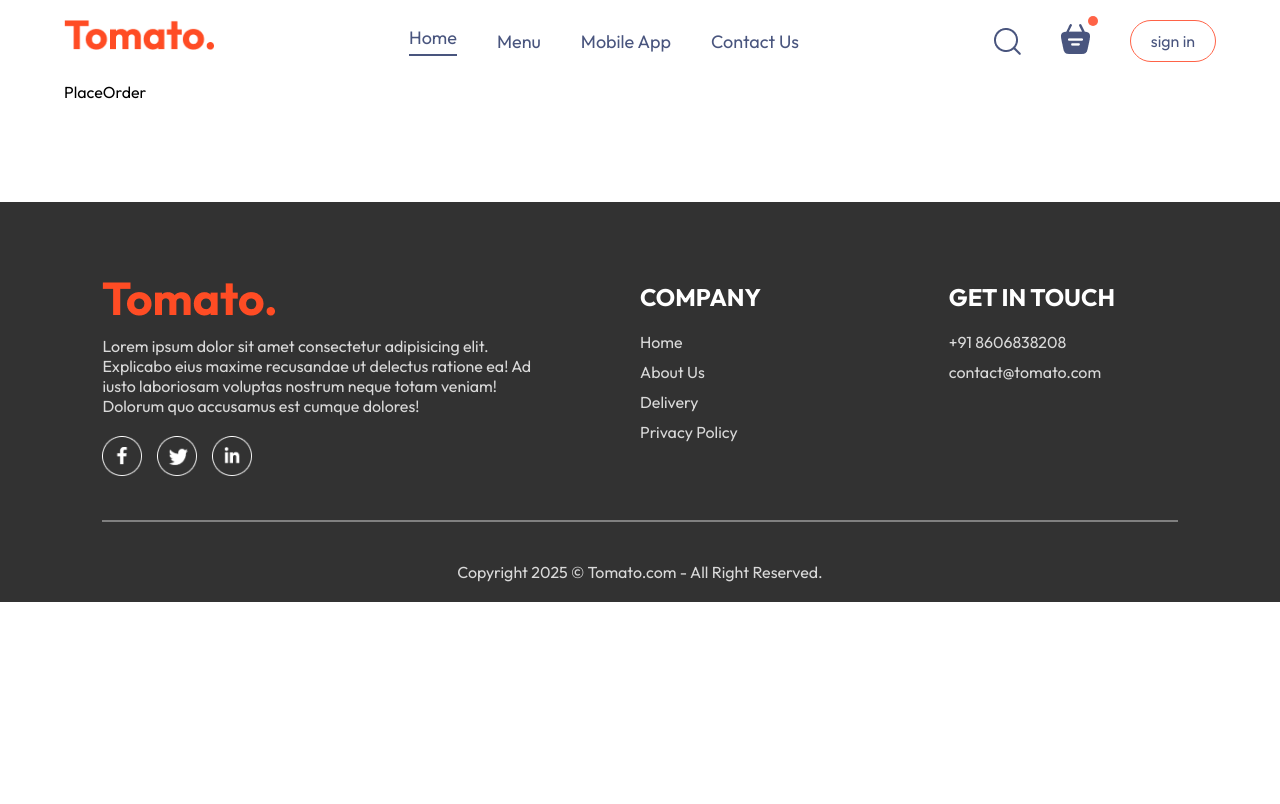
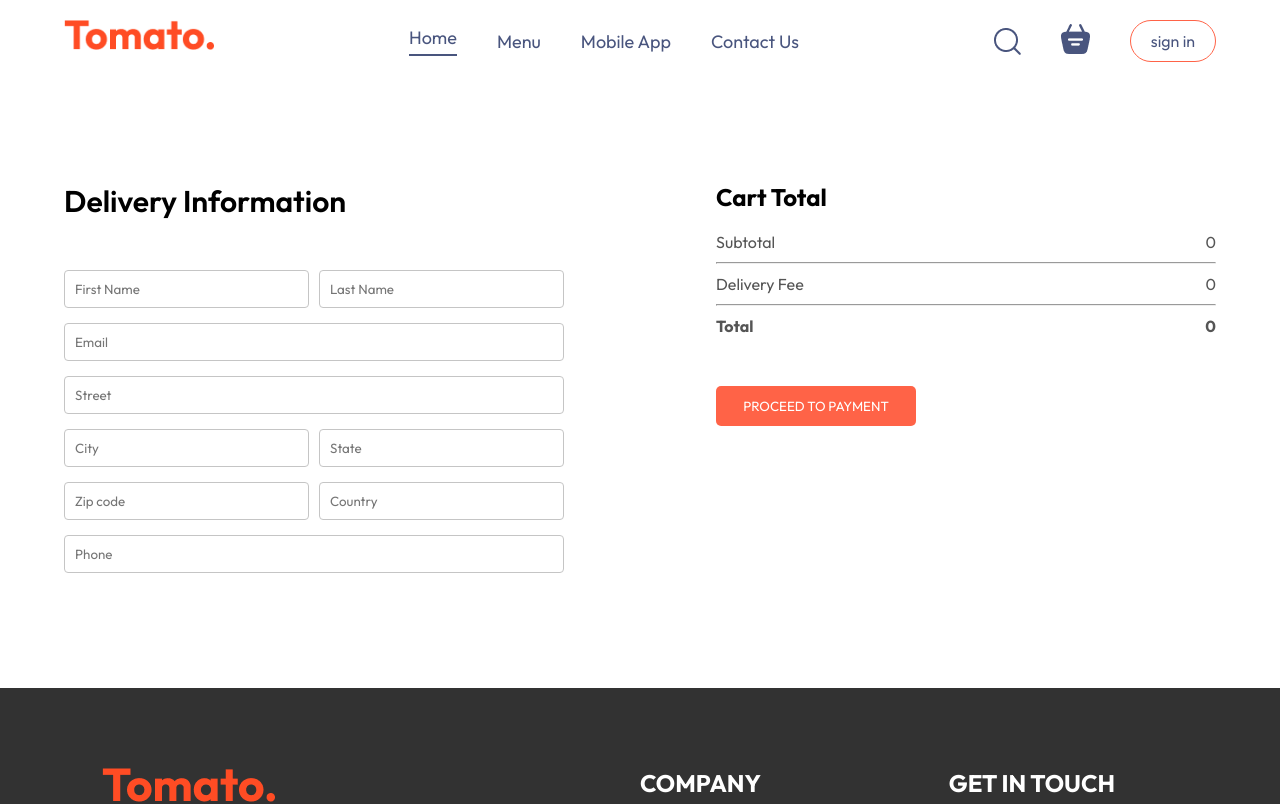
Before and after one commit to arunlalto/Tomato-food-delivery-app, a React (Vite) app in the folder frontend/: page /order in a window 1280 px wide. Shown: the top 804 px of the page. Built offline with nearby package versions, Linux system fonts and the light colour scheme.

Commit message:
frontend completed

```diff
--- a/frontend/src/components/footer/Footer.css
+++ b/frontend/src/components/footer/Footer.css
@@ -31,7 +31,9 @@
 .footer-social-icons img{
     width: 40px;
     margin-right: 15px;
-
+}
+.footer-social-icons img:hover{
+    transform: scale(1.05);
 }
 .footer hr{
     width: 100%;
--- a/frontend/src/components/loginPopup/LoginPopup.jsx
+++ b/frontend/src/components/loginPopup/LoginPopup.jsx
@@ -3,7 +3,7 @@
 import { assets } from "../../assets/assets";
 
 const LoginPopup = ({ setShowLogin }) => {
-  const [currentState, setcurrentState] = useState("");
+  const [currentState, setcurrentState] = useState("Login");
   return (
     <div className="login-popup">
       <form className="login-popup-container">
--- a/frontend/src/components/navbar/Navbar.css
+++ b/frontend/src/components/navbar/Navbar.css
@@ -7,6 +7,8 @@
 .navbar .logo{
     width: 150px;
     height: 30px;
+    border: none;
+    outline: none;
 }
 .navbar-menu{
     display: flex;
--- a/frontend/src/components/navbar/Navbar.jsx
+++ b/frontend/src/components/navbar/Navbar.jsx
@@ -1,10 +1,12 @@
-import React, { useState } from 'react'
+import React, { useContext, useState } from 'react'
 import './Navbar.css'
 import {assets} from '../../assets/assets'
 import {Link, NavLink} from 'react-router-dom'
+import { StoreContext } from '../../context/StoreContext'
 
 const Navbar = ({setShowLogin}) => {
   const [menu,setMenu]=useState('home')
+  const {getTotalCartAmount}=useContext(StoreContext)
   return (
     <div className='navbar'>
      <NavLink to="/"> <img src={assets.logo} alt="" className="logo" /></NavLink>
@@ -18,7 +20,7 @@
         <img src={assets.search_icon} alt="" />
         <div className="navbar-search-icon">
          <NavLink to="/cart"> <img src={assets.basket_icon} alt="" /></NavLink>
-          <div className="dot"></div>
+          <div className={getTotalCartAmount()===0?"":"dot"}></div>
         </div>
         <button onClick={()=>setShowLogin(true)}>sign in</button>
       </div>
--- a/frontend/src/context/StoreContext.jsx
+++ b/frontend/src/context/StoreContext.jsx
@@ -14,17 +14,25 @@
   const removeFromCart = (itemId) => {
     setCartItems((prev) => ({ ...prev, [itemId]: prev[itemId] - 1 }));
   };
-  useEffect(()=>{
-console.log(cartItems);
+const getTotalCartAmount=()=>{
+  let totalAmount=0;
+  for(const item in cartItems){
+    if(cartItems[item]>0){
+      let itemInfo= food_list.find((product)=>product._id===item);
+      totalAmount += itemInfo.price* cartItems[item];
+    }
 
-  },[cartItems])
+  }
+  return totalAmount;
+}
 
   const contextValue = {
     food_list,
     cartItems,
     setCartItems,
     addToCart,
-    removeFromCart
+    removeFromCart,
+    getTotalCartAmount
   };
 
   return (
--- a/frontend/src/pages/cart/Cart.jsx
+++ b/frontend/src/pages/cart/Cart.jsx
@@ -1,9 +1,11 @@
 import React, { useContext } from "react";
 import "./Cart.css";
 import { StoreContext } from "../../context/StoreContext";
+import { useNavigate } from "react-router-dom";
 
 const Cart = () => {
-  const { cartItems, food_list, removeFromCart } = useContext(StoreContext);
+  const { cartItems, food_list, removeFromCart,getTotalCartAmount } = useContext(StoreContext);
+  const navigate=useNavigate();
 
   return (
     <div className="cart">
@@ -44,20 +46,20 @@
           <div>
             <div className="cart-total-details">
               <p>Subtotal</p>
-              <p>{0}</p>
+              <p>{getTotalCartAmount()}</p>
             </div>
             <hr />
             <div className="cart-total-details">
               <p>Delivery Fee</p>
-              <p>{2}</p>
+              <p>{getTotalCartAmount()===0?"0":"50"}</p>
             </div>
             <hr />
             <div className="cart-total-details">
               <b>Total</b>
-              <b>{0}</b>
+              <b>{getTotalCartAmount()===0?"0":getTotalCartAmount()+50}</b>
             </div>
           </div>
-          <button>PROCEED TO CHECKOUT</button>
+          <button onClick={()=>navigate('/order')}>PROCEED TO CHECKOUT</button>
         </div>
         <div className="cart-promo-code">
           <div>
--- a/frontend/src/pages/placeOrder/PlaceOrder.css
+++ b/frontend/src/pages/placeOrder/PlaceOrder.css
@@ -0,0 +1,36 @@
+.place-order{
+    display: flex;
+    align-items: start;
+    justify-content: space-between;
+    gap: 50px;
+    margin-top: 100px;
+}
+.place-order-left{
+    width: 100%;
+    max-width: max(30%,500px);
+}
+.place-order-left .title{
+    font-size: 30px;
+    font-weight: 600;
+    margin-bottom: 50px;
+}
+.place-order-left input{
+    margin-bottom: 15px;
+    width: 100%;
+    padding: 10px;
+    border: 1px solid #c5c5c5;
+    border-radius: 4px;
+    outline-color: tomato;
+}
+.place-order-left .multi-fields{
+    display: flex;
+    gap: 10px;
+}
+.place-order-right{
+    width: 100%;
+    max-width: max(40%, 500px);
+
+}
+.place-order .cart-total button{
+    margin-top: 30px;
+}
--- a/frontend/src/pages/placeOrder/PlaceOrder.jsx
+++ b/frontend/src/pages/placeOrder/PlaceOrder.jsx
@@ -1,10 +1,55 @@
-import React from 'react'
-import './PlaceOrder.css'
+import React, { useContext } from "react";
+import "./PlaceOrder.css";
+import { StoreContext } from "../../context/StoreContext";
 
 const PlaceOrder = () => {
+  const {getTotalCartAmount}=useContext(StoreContext);
   return (
-    <div>PlaceOrder</div>
-  )
-}
+    <form action="" className="place-order">
+      <div className="place-order-left">
+        <p className="title">Delivery Information</p>
+        <div className="multi-fields">
+          <input type="text" placeholder="First Name" />
+          <input type="text" placeholder="Last Name" />
+        </div>
+        <input type="email" placeholder="Email" />
+        <input type="text" placeholder="Street" />
+        <div className="multi-fields">
+          <input type="text" placeholder="City" />
+          <input type="text" placeholder="State" />
+        </div>
+        <div className="multi-fields">
+          <input type="text" placeholder="Zip code" />
+          <input type="text" placeholder="Country" />
+        </div>
+        <input type="text" placeholder="Phone" />
+      </div>
+      <div className="place-order-right">
+        <div className="cart-total">
+          <h2>Cart Total</h2>
+          <div>
+            <div className="cart-total-details">
+              <p>Subtotal</p>
+              <p>{getTotalCartAmount()}</p>
+            </div>
+            <hr />
+            <div className="cart-total-details">
+              <p>Delivery Fee</p>
+              <p>{getTotalCartAmount()===0?"0":"50"}</p>
+            </div>
+            <hr />
+            <div className="cart-total-details">
+              <b>Total</b>
+              <b>{getTotalCartAmount()==0?"0":getTotalCartAmount()+ 50}</b>
+            </div>
+          </div>
+          <button onClick={() => navigate("/order")}>
+            PROCEED TO PAYMENT
+          </button>
+        </div>
+      </div>
+    </form>
+  );
+};
 
-export default PlaceOrder
+export default PlaceOrder;
```
